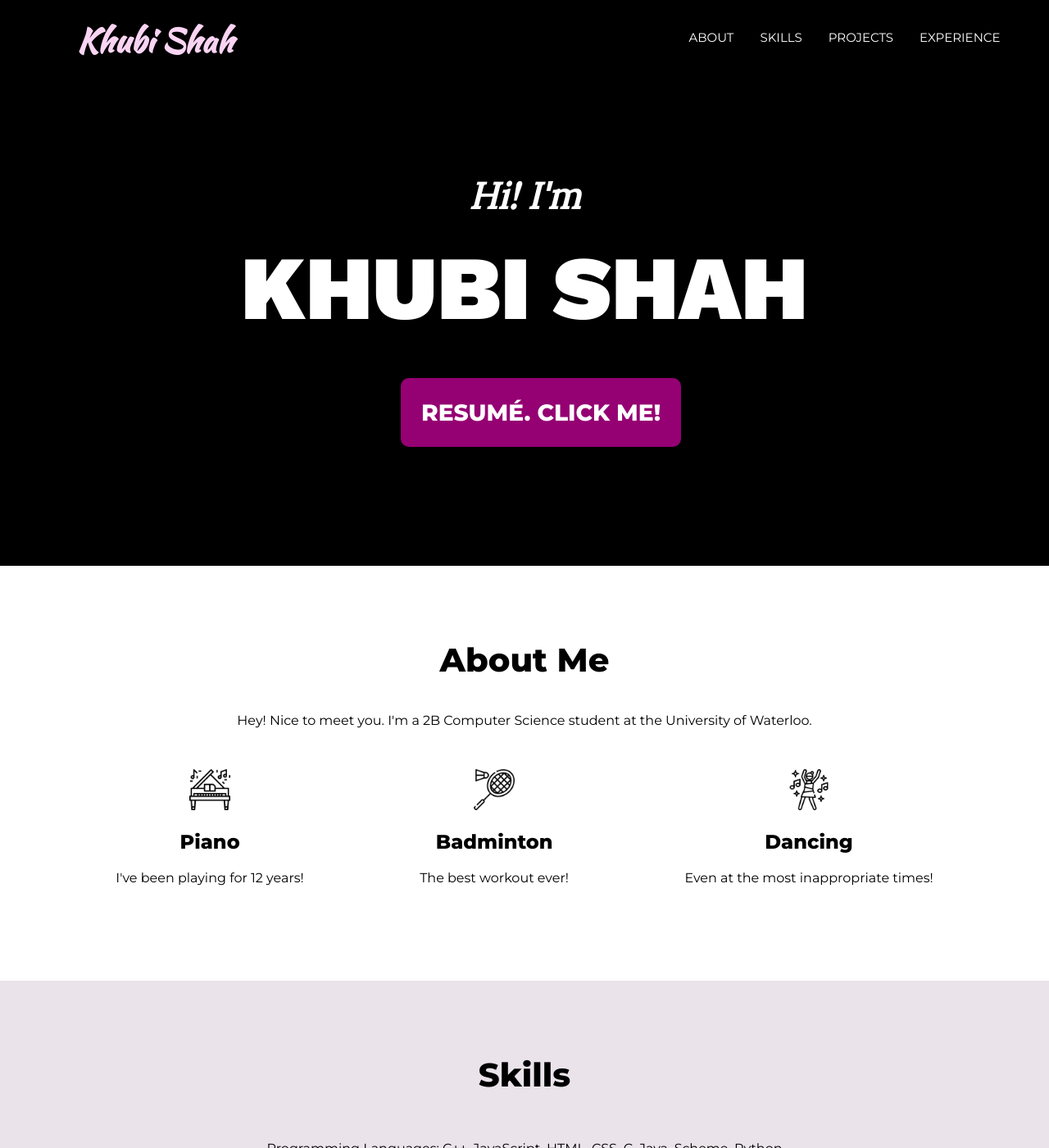
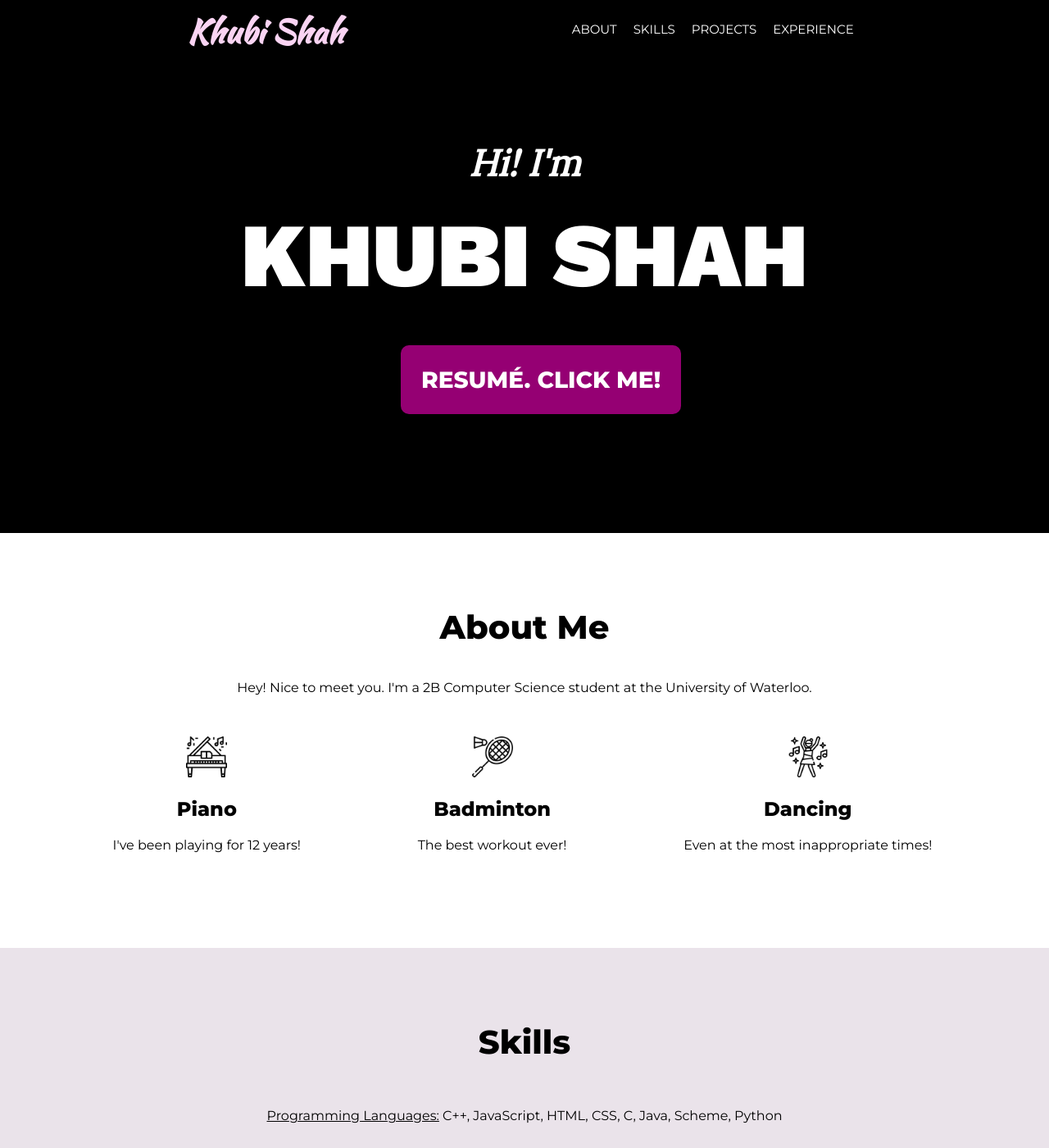
Before and after one commit to khubishah/khubishah.github.io, a Jekyll site: the page built from index.html, in a window 1280 px wide and 1400 px high. Shown: the whole window at 82% size. Built offline with Jekyll 4.4.1, drawn with Linux system fonts in a browser that asks for light colours; nearby versions of some CDN libraries; some web fonts are replaced.

Commit message:
responsive design

```diff
--- a/_layouts/default.html
+++ b/_layouts/default.html
@@ -13,15 +13,28 @@
 		<body>
 
 			<div id="navbar" class="topnav">
-				<h1 class="name"><a id="signature" href="default.html">Khubi Shah</a></h1>
-				<nav class="nav">
+				<h1 class="name"><a id="signature" href="">Khubi Shah</a></h1>
+				<nav id="thenav" class="nav">
 					<ul >
 						<li><a id="about_nav" href="#about">About</a></li>
 						<li><a id="skills_nav" href="#skills">Skills</a></li>
 						<li><a id="projects_nav" href="#projects">Projects</a></li>
 						<li><a id="experience_nav" href="#experience">Experience</a></li>
+
 					</ul>
 				</nav>
+				<div class="dropdown" >
+						<button id="menuIcon" class="dropbtn" onclick="dropDownFunc()">
+								<i class="fa fa-bars"></i>
+							</button>
+						<div class="dropdown-content" id="dropContent">
+							<a href="#about">About</a>
+							<a href="#skills">Skills</a>
+							<a href="#projects">Projects</a>
+							<a href="#experience">Experience</a>
+						</div>
+				</div>
+
 			</div>
 
 			<div class="content">
--- a/css/main.css
+++ b/css/main.css
@@ -9,52 +9,63 @@
 
 body {
     margin: 0;
-    font-family: Arial, Helvetica, sans-serif;
     display: flex;
     flex-direction: column;
-
+    width: 100%;
+    height: 100%;
   }
 
 
   .content {
       display: flex;
       flex-direction: column;
+      justify-content: center;
 
   }
+
+  /* Dropdown */
+  .dropdown-content {
+      display: none;
+  }
+
+  .dropbtn {
+      display: none;
+  }
+
+
+    .show {
+        display:block;
+    }
+
+
   /* Nav Design */
 
   #navbar {
     overflow: hidden;
     background-color: black;
-
     display: flex;
     flex-direction: row;
-    justify-content: center;
-
+    justify-content: space-evenly;
+    padding: 10px 0px 0px 0px;
   }
 
-  .nav {
-    margin: 20px 0px 0px 500px;
 
-  }
+
+
+
   .nav ul {
     list-style: none;
     display: flex;
     flex-direction: row;
-    opacity:0;  /* make things invisible upon start */
-    animation:fadeIn ease-in 1; /* call our keyframe named fadeIn, use animattion ease-in and repeat it only 1 time */
+    justify-content: flex-end;
 
-    animation-fill-mode:forwards;  /* this makes sure that after animation is done we remain at the last keyframe value (opacity: 1)*/
-
-    animation-duration:1s;
-    animation-delay: 0.2s
   }
 
   .nav a {
-    margin: 50px 0px 0px 0px;
+
     color: white;
     text-align: center;
-    padding: 14px 16px;
+    padding: 10px 10px;
     font-size: 15px;
     text-decoration: none;
     font-family: 'Montserrat', sans-serif;
@@ -63,24 +74,24 @@
   }
 
   .nav a:hover {
-    color: white;
-    background-color:#950073;
-    border-radius: 10px;
+    color: #FAD4F3;
+    transition: color 0.7s ease-out;
   }
 
-
+.name {
+    margin: 0px 0px 0px 0px;
+}
 #signature {
-
     text-decoration: none;
     color: #FAD4F3;
     font-family: 'Kaushan Script', cursive;
-    margin: 10px 0px 20px 50px;
     font-size: 40px;
-    opacity:0;  /* make things invisible upon start */
-    animation:fadeIn ease-in 1; /* call our keyframe named fadeIn, use animattion ease-in and repeat it only 1 time */
-    animation-fill-mode:forwards;  /* this makes sure that after animation is done we remain at the last keyframe value (opacity: 1)*/
-    animation-duration:1s;
-    animation-delay: 0.2s
+
+    /*opacity:0;  /* make things invisible upon start */
+    /*animation:fadeIn ease-in 1; /* call our keyframe named fadeIn, use animattion ease-in and repeat it only 1 time */
+    /*animation-fill-mode:forwards;  /* this makes sure that after animation is done we remain at the last keyframe value (opacity: 1)*/
+    /*animation-duration:1s;*/
+    /*animation-delay: 0.2s*/
 }
 
 .sticky {
@@ -89,7 +100,7 @@
 }
 
 .sticky + .content {
-    padding-top: 60px;
+    padding-top: 20px;
 }
 
 
@@ -102,17 +113,11 @@
     display: flex;
     padding: 100px 0px 100px 0px;
     flex-direction: column;
-    justify-content: flex-start;
+    justify-content: center;
 
 }
 
-header {
-    opacity:0;  /* make things invisible upon start */
-    animation:fadeIn ease-in 1; /* call our keyframe named fadeIn, use animattion ease-in and repeat it only 1 time */
-    animation-fill-mode:forwards;  /* this makes sure that after animation is done we remain at the last keyframe value (opacity: 1)*/
-    animation-duration:1s;
-    animation-delay: 0.2s;
-}
+
 
 #header_title {
     color: white;
@@ -132,7 +137,7 @@
     font-size: 110px;
     text-align: center;
     padding: 0px 0px 0px 0px;
-    margin: 20px;
+    margin: 20px 0px 0px 0px;
 
 
 }
@@ -160,6 +165,7 @@
     color: white;
     background-color: #950073;
     padding: 25px 25px 25px 25px;
+
     border-radius: 10px;
 
 }
@@ -168,6 +174,8 @@
 .header_menu_class:hover {
     color: black;
     background: #FAD4F3;
+    transition: background 0.8s ease-out;
+
     padding: 28px 28px 28px 28px;
 }
 
@@ -178,7 +186,6 @@
 
 #about {
     background-color: white;
-    margin: 0;
     display: flex;
     padding: 50px 0px 100px 0px;
     flex-direction: column;
@@ -203,12 +210,14 @@
     padding: 50px 0px 0px 0px;
     display: flex;
     justify-content: space-evenly;
+    flex-wrap: wrap;
 
 }
 
 .hobby {
     font-family: 'Montserrat', sans-serif;
     text-align: center;
+    padding: 0px 5px 0px 0px;
 }
 
 .hobby_icons {
@@ -221,7 +230,6 @@
 
 #skills {
     background-color: #EAE3EA;
-    margin: 0;
     padding: 50px 0px 100px 0px;
     line-height: 50px;
 
@@ -234,11 +242,11 @@
 
 #projects {
     background-color: white;
-    margin: 0;
     padding: 50px 0px 75px 0px;
     display: flex;
     flex-direction: column;
     justify-content: space-evenly;
+
 }
 
 .project_names {
@@ -249,12 +257,18 @@
     display: flex;
     flex-direction: row;
     justify-content: space-evenly;
+    flex-wrap: wrap;
     text-align: center;
+
 }
+.project {
+    padding: 0px 10px 0px 10px;
 
+}
 .project_images {
-    width: 300px;
-    height: 300px;
+    width: 100px;
+    height: 100px;
+
     margin: 0px 0px 50px 0px;
 }
 
@@ -262,13 +276,13 @@
 /*Experience*/
 #experience {
     background-color: #EAE3EA ;
-    margin: 0;
     padding: 40px 0px 75px 0px;
 }
 .job_list {
     display: flex;
     flex-direction: column;
     justify-content: center;
+    flex-wrap: wrap;
 }
 .job {
     margin: 0px 50px 0px 50px;
@@ -295,14 +309,109 @@
     justify-content: center;
 }
 .footer_icons {
-    margin: 0px 50px 0px 50px;
+    margin: 0px 50px 0px 0px;
     width: 50px;
     height: 50px;
-    opacity: 2;
+    opacity: 1;
 }
 
 
 
 #linkedin:hover, #github:hover, #email:hover {
     opacity: 0.7;
+    transition: opacity 0.3s ease-out;
 }
+
+
+/* Media queries for Responsive Design */
+
+/* Extra small devices (phones, 600px and down) */
+@media only screen and (max-width: 600px) {
+
+    .dropbtn {
+        display: block;
+        margin: 7px 0px 0px 0px;
+        color:  #FAD4F3;
+        font-size: 30px;
+    }
+    .dropdown-content {
+        margin: 0px 0px 10px 0px;
+    }
+
+    .dropdown-content a{
+        display: flex;
+        flex-direction: column;
+        color: black;
+        line-height: 7px;
+        font-size: 13px;
+        text-align: left;
+        padding: 8px 8px 8px 8px;
+        text-decoration: none;
+        background-color: white ;
+        font-family: 'Montserrat', sans-serif;
+        text-transform: uppercase;
+    }
+
+    .nav {
+        display: none;
+    }
+
+    #header_menu {
+        margin: 70px 0px 70px 0px;
+
+    }
+
+    .header_menu_class {
+        font-size: 20px;
+
+    }
+
+    #header_title {
+        font-size: 35px;
+
+
+    }
+
+    #header_name{
+        color: white;
+        font-family: 'Work Sans', sans-serif;
+        text-transform: uppercase;
+        font-size: 90px;
+        text-align: center;
+        padding: 0px 0px 0px 0px;
+        margin: 20px 0px 0px 0px;
+
+
+    }
+
+    #signature {
+        font-size: 35px;
+
+        /*opacity:0;  /* make things invisible upon start */
+        /*animation:fadeIn ease-in 1; /* call our keyframe named fadeIn, use animattion ease-in and repeat it only 1 time */
+        /*animation-fill-mode:forwards;  /* this makes sure that after animation is done we remain at the last keyframe value (opacity: 1)*/
+        /*animation-duration:1s;*/
+        /*animation-delay: 0.2s*/
+    }
+
+
+      #navbar {
+          justify-content: space-around;
+      }
+
+
+}
+
+/* Small devices (portrait tablets and large phones, 600px and up) */
+@media only screen and (min-width: 600px) {
+    .dropdown {
+        display: none;
+    }
+}
+
+/* Medium devices (landscape tablets, 768px and up) */
+@media only screen and (min-width: 768px) {
+    .dropdown {
+        display: none;
+    }
+}
--- a/js/site.js
+++ b/js/site.js
@@ -39,3 +39,8 @@
     document.getElementById("experience_nav").style.color= "#FAD4F3";
     document.getElementById("projects_nav").style.color= "white";
 });
+
+/*
+
+
+*/
```
Also changed, not shown: other parts of _layouts/default.html (+15 -0 lines).
